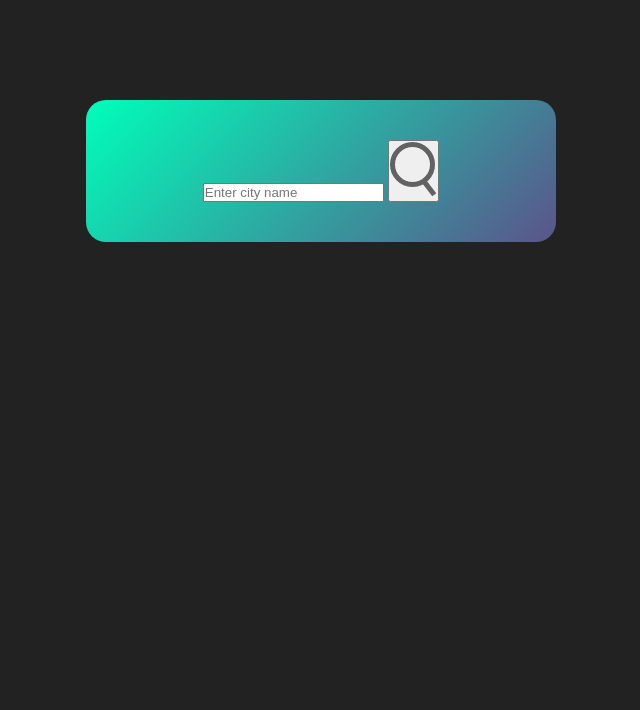
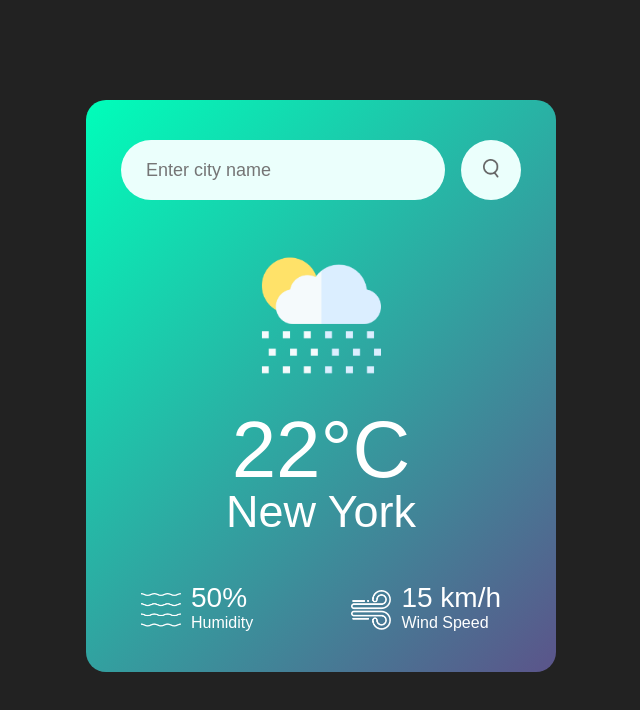
Before and after one commit to MahdiRahmany/Weather-App, a plain HTML site: page index.html in a window 1280 px wide. Shown: the whole page, without its empty margins (319-959 px from the left). Drawn offline with Linux system fonts and the light colour scheme.

Commit message:
finish styling

```diff
--- a/index.html
+++ b/index.html
@@ -1,16 +1,49 @@
 <!DOCTYPE html>
 <html lang="en">
   <head>
-  <meta charset="UTF-8">
-  <meta name="viewport" content="width=device-width, initial-scale=1.0">
-  <link rel="stylesheet" href="/style.css">
+    <meta charset="UTF-8" />
+    <meta name="viewport" content="width=device-width, initial-scale=1.0" />
+    <link rel="stylesheet" href="/style.css" />
     <title>Weather App</title>
   </head>
   <body>
     <div class="card">
       <div class="search">
-      <input type="text" placeholder="Enter city name" spellcheck="false">
-      <button><img src="/assets/weather-app-img/images/search.png" alt="search"></button>
+        <input type="text" placeholder="Enter city name" spellcheck="false" />
+        <button>
+          <img src="/assets/weather-app-img/images/search.png" alt="search" />
+        </button>
+      </div>
+      <div class="waether">
+        <img
+          src="/assets/weather-app-img/images/rain.png"
+          alt="rainy"
+          class="weather-icon"
+        />
+        <h1 class="temp">22°C</h1>
+        <h2 class="city">New York</h2>
+      </div>
+      <div class="details">
+        <div class="col">
+          <img
+            src="/assets/weather-app-img/images/humidity.png"
+            alt="humidity"
+          />
+          <div>
+            <p class="humidity">50%</p>
+            <p>Humidity</p>
+          </div>
+        </div>
+        <div class="col">
+          <img
+            src="/assets/weather-app-img/images/wind.png"
+            alt="wwind"
+          />
+          <div>
+            <p class="wind">15 km/h</p>
+            <p>Wind Speed</p>
+          </div>
+        </div>
       </div>
     </div>
   </body>
--- a/style.css
+++ b/style.css
@@ -19,3 +19,77 @@ body {
   padding: 40px 35px;
   text-align: center;
 }
+
+.search {
+  width: 100%;
+  display: flex;
+  align-items: center;
+  justify-content: space-between;
+}
+
+.search input {
+  border: 0;
+  outline: 0;
+  background: #ebfffc;
+  color: #555;
+  padding: 10px 25px;
+  height: 60px;
+  border-radius: 30px;
+  flex: 1;
+  margin-right: 16px;
+  font-size: 18px;
+}
+
+.search button {
+  border: 0;
+  outline: 0;
+  background: #ebfffc;
+  border-radius: 50%;
+  width: 60px;
+  height: 60px;
+  cursor: pointer;
+}
+
+.search button img {
+  width: 16px;
+}
+
+.weather-icon {
+  width: 170px;
+  margin-top: 30px;
+}
+
+.waether h1 {
+  font-size: 80px;
+  font-weight: 500;
+}
+
+.waether h2 {
+  font-size: 45px;
+  font-weight: 400;
+  margin-top: -10px;
+}
+
+.details {
+  display: flex;
+  align-items: center;
+  justify-content: space-between;
+  padding: 0 20px;
+  margin-top: 50px;
+}
+
+.col {
+  display: flex;
+  align-items: center;
+  text-align: left;
+}
+
+.col img {
+  width: 40px;
+  margin-right: 10px;
+}
+
+.humidity, .wind{
+  font-size: 28px;
+  margin-top: -6px;
+}
```
Lines whose indentation alone changed are shown as unchanged.
